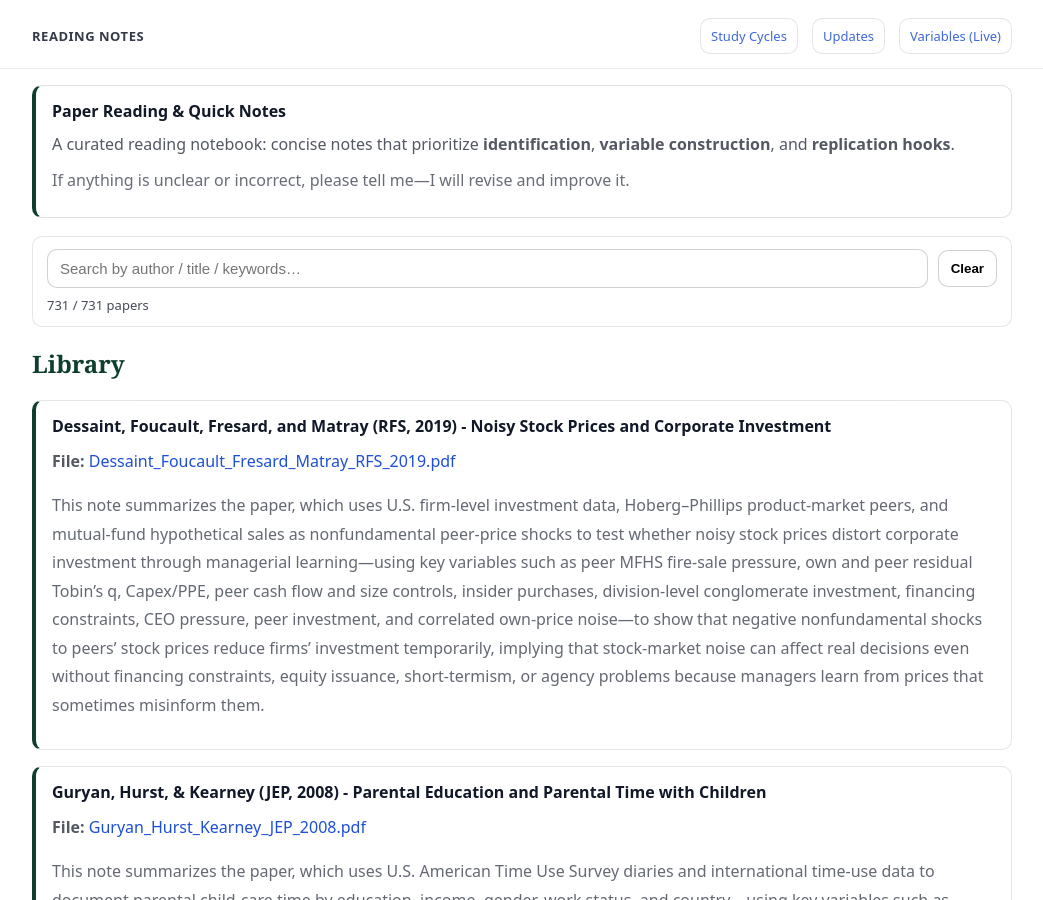
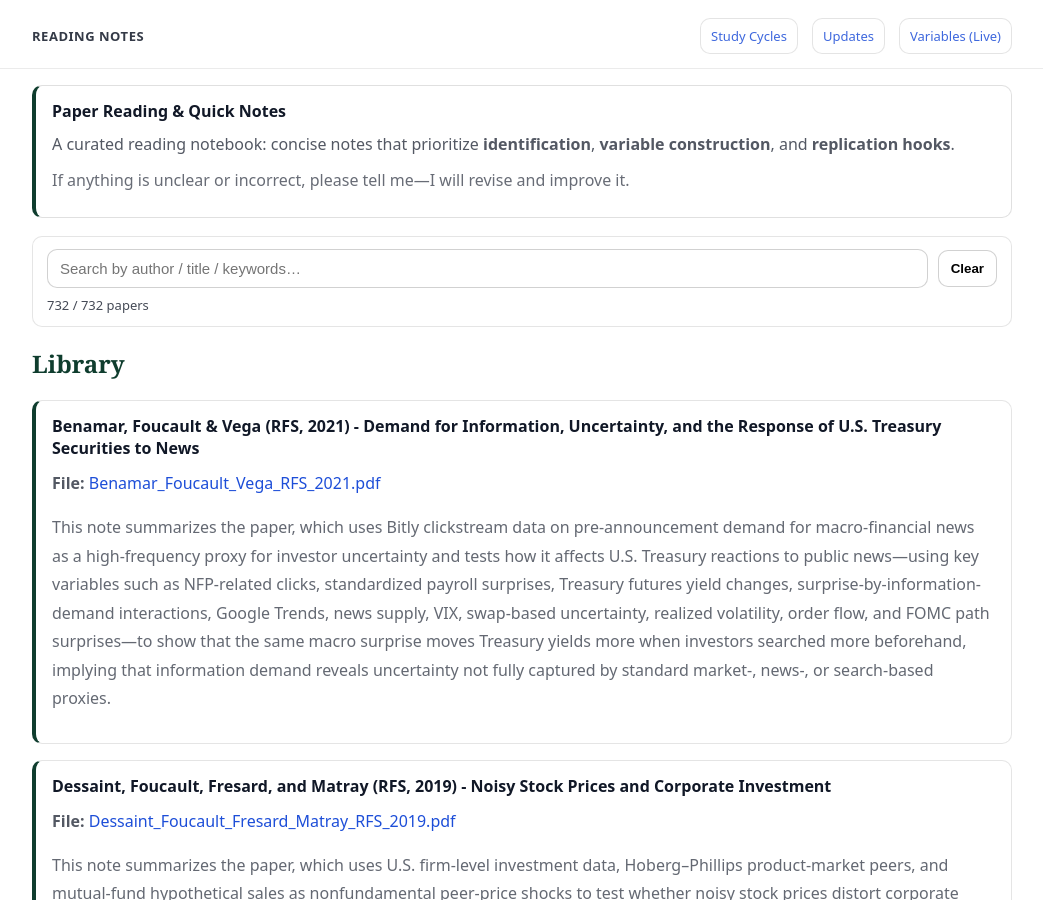
Before and after one commit to yaxinzn/study-archive, a Jekyll site: the page built from reading/index.md, in a window 1280 px wide and 900 px high. Shown: the whole window, without its empty margins (118-1161 px from the left). Built offline with Jekyll 4.4.1, drawn with Linux system fonts in a browser that asks for light colours.

Commit message:
Reading: add/update Benamar_Foucault_Vega_RFS_2021.pdf

```diff
--- a/_data/reading.yml
+++ b/_data/reading.yml
@@ -1,3 +1,7 @@
+- title: "Benamar, Foucault & Vega (RFS, 2021) - Demand for Information, Uncertainty, and the Response of U.S. Treasury Securities to News"
+  file: "Benamar_Foucault_Vega_RFS_2021.pdf"
+  desc: "This note summarizes the paper, which uses Bitly clickstream data on pre-announcement demand for macro-financial news as a high-frequency proxy for investor uncertainty and tests how it affects U.S. Treasury reactions to public news—using key variables such as NFP-related clicks, standardized payroll surprises, Treasury futures yield changes, surprise-by-information-demand interactions, Google Trends, news supply, VIX, swap-based uncertainty, realized volatility, order flow, and FOMC path surprises—to show that the same macro surprise moves Treasury yields more when investors searched more beforehand, implying that information demand reveals uncertainty not fully captured by standard market-, news-, or search-based proxies."
+
 - title: "Dessaint, Foucault, Fresard, and Matray (RFS, 2019) - Noisy Stock Prices and Corporate Investment"
   file: "Dessaint_Foucault_Fresard_Matray_RFS_2019.pdf"
   desc: "This note summarizes the paper, which uses U.S. firm-level investment data, Hoberg–Phillips product-market peers, and mutual-fund hypothetical sales as nonfundamental peer-price shocks to test whether noisy stock prices distort corporate investment through managerial learning—using key variables such as peer MFHS fire-sale pressure, own and peer residual Tobin’s q, Capex/PPE, peer cash flow and size controls, insider purchases, division-level conglomerate investment, financing constraints, CEO pressure, peer investment, and correlated own-price noise—to show that negative nonfundamental shocks to peers’ stock prices reduce firms’ investment temporarily, implying that stock-market noise can affect real decisions even without financing constraints, equity issuance, short-termism, or agency problems because managers learn from prices that sometimes misinform them."
```
Also changed, not shown: 1 other file.
